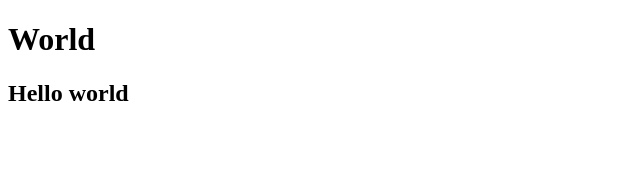
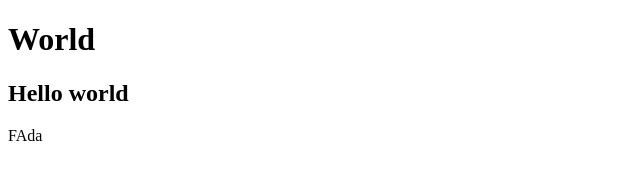
Before and after one commit to Flexq1/flex-repo, a plain HTML site: page index.html in a window 1280 px wide. Shown: the full height of the page, 0-640 px from the left. Drawn offline with Linux system fonts and the light colour scheme.

Commit message:
wrong changes

```diff
--- a/index.html
+++ b/index.html
@@ -8,5 +8,6 @@
 <body>
     <h1>World</h1>
     <h2>Hello world</h2>
+    <p>FAda</p>
 </body>
 </html>
```
